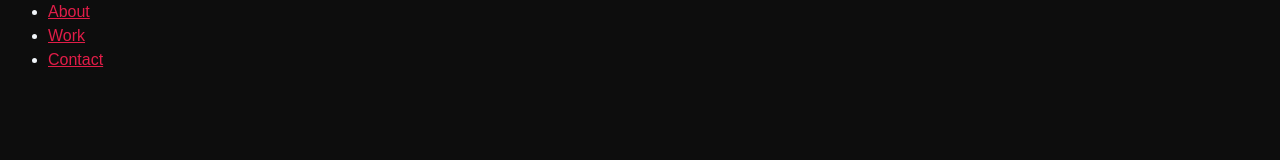
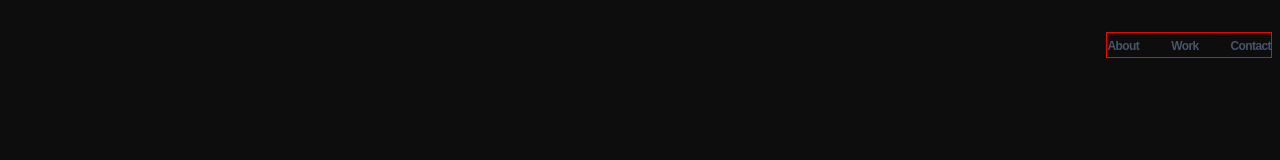
Before and after one commit to coolhuip/codgeSoftware-beta, a website built with Vite: page my-portfolio/index.html in a window 1280 px wide. Built offline with nearby package versions, Linux system fonts and the light colour scheme; a web font is replaced by a local one.

Commit message:
Create & stylize header elements

```diff
--- a/my-portfolio/index.html
+++ b/my-portfolio/index.html
@@ -11,15 +11,15 @@
   <body>
     <header class="header container">
       <nav>
-        <ul>
+        <ul class="header__menu">
           <li>
-            <a href="#about">About</a>
+            <a class="header__link" href="#about">About</a>
           </li>
           <li>
-            <a href="#featured">Work</a>
+            <a class="header__link" href="#featured">Work</a>
           </li>
           <li>
-            <a href="#contact">Contact</a>
+            <a class="header__link" href="#contact">Contact</a>
           </li>
         </ul>
       </nav>
--- a/my-portfolio/styles/components/header.css
+++ b/my-portfolio/styles/components/header.css
@@ -0,0 +1,48 @@
+.header {
+    display: flex;
+    justify-content: flex-end;
+    padding-top: 2rem;
+    padding-bottom: 2rem;
+}
+
+.header__menu {
+    display: flex;
+    align-items: center;
+    list-style: none;
+    border: 1px solid red;
+    padding: 0;
+    gap: 2em;
+}
+
+.header__link {
+    font-size: var(--size-xs);
+    text-decoration: none;
+    font-weight: 600;
+    color: var(--clr-slate600);
+    letter-spacing: -0.05em;
+    transition: color 0.3s;
+}
+
+.header__link:hover {
+    color: var(--clr-rose);
+}
+
+/* Code above is for any screens SMALLER than 475px width. */
+
+/* x-small */
+/* @media (min-width: 475px) {} */
+
+/* small */
+/* @media (min-width: 640px) {} */
+
+/* medium */
+/* @media (min-width: 768px) {} */
+
+/* large */
+/* @media (min-width: 1024px) {} */
+
+/* x-large */
+/* @media (min-width: 1280px) {} */
+
+/* xx-large */
+/* @media (min-width: 1536px) {} */
```
